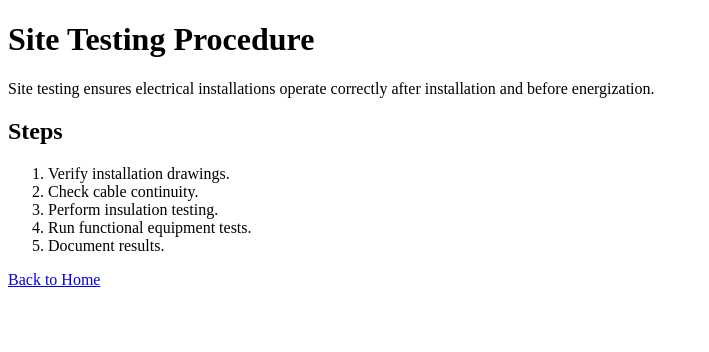
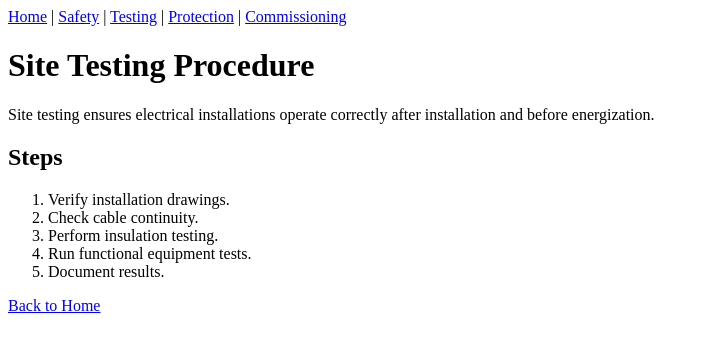
Before and after one commit to abusayed4ca/electrical-notes, a plain HTML site: page commissioning/site-testing-procedure.html in a window 1280 px wide. Shown: the whole page, without its empty margins (0-709 px from the left). Drawn offline with Linux system fonts and the light colour scheme.

Commit message:
Update site-testing-procedure.html

```diff
--- a/commissioning/site-testing-procedure.html
+++ b/commissioning/site-testing-procedure.html
@@ -1,3 +1,11 @@
+<p>
+<a href="../index.html">Home</a> |
+<a href="../basics/electrical-safety.html">Safety</a> |
+<a href="../testing/megger-testing.html">Testing</a> |
+<a href="../protection/relay-testing.html">Protection</a> |
+<a href="../commissioning/commissioning-checklist.html">Commissioning</a>
+</p>
+
 <!DOCTYPE html>
 <html>
 <head>
```
